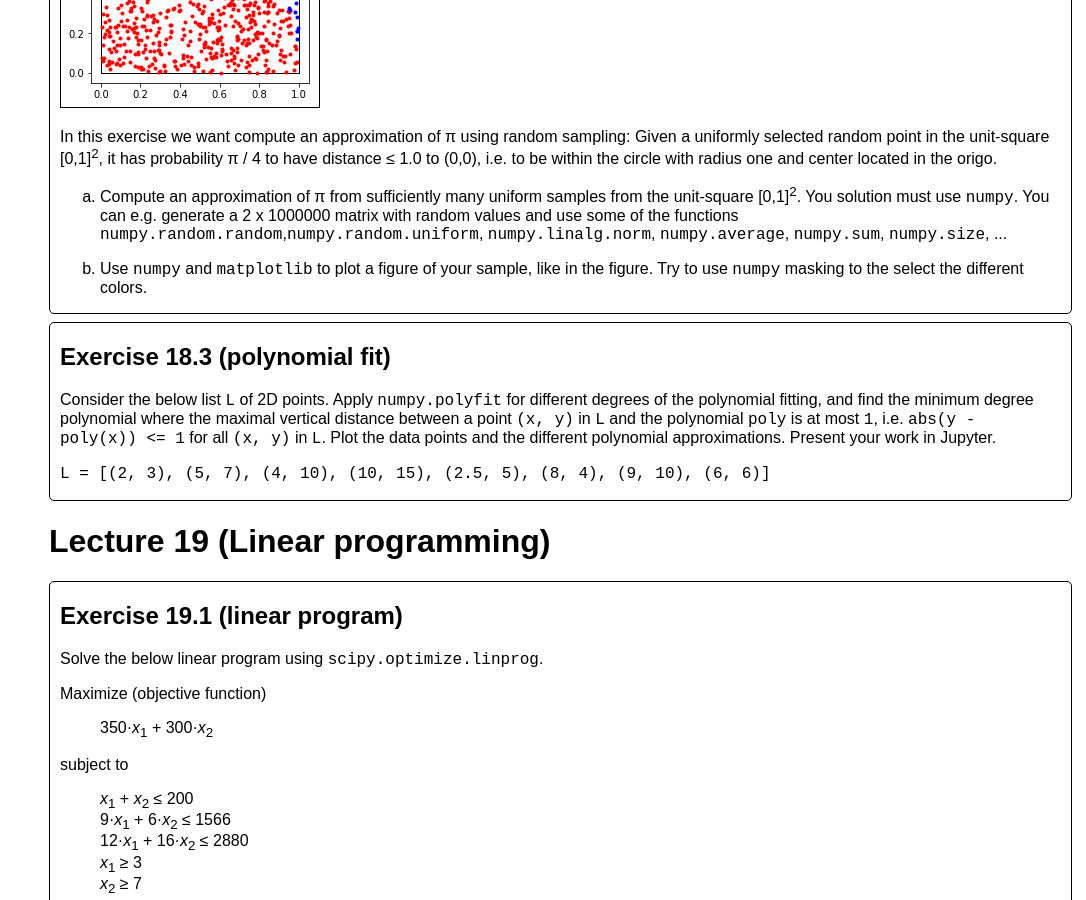
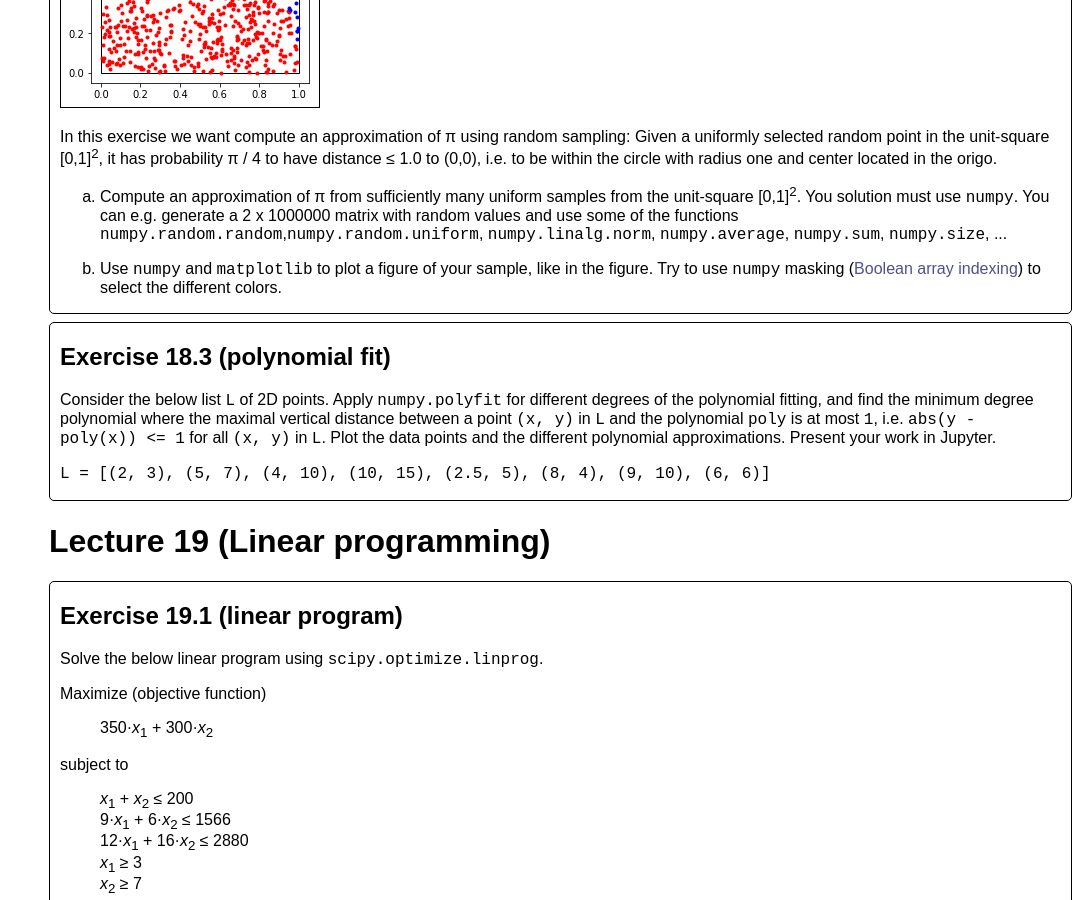
Before and after one commit to gsbrodal/gsbrodal.github.io, a Jekyll site: the page built from ipsa/exercises.html, in a window 1280 px wide and 900 px high, scrolled down 36008 px. Shown: the whole window, without its empty margins (194-1280 px from the left). Built offline with Jekyll 4.4.1, drawn with Linux system fonts in a browser that asks for light colours.

Commit message:
exercises.html

```diff
--- a/ipsa/exercises.html
+++ b/ipsa/exercises.html
@@ -1571,7 +1571,7 @@ text = re.sub(&#39;[ \n,.]&#39;, &#39;&#39;, text).lower()
 <p>Compute an approximation of π from sufficiently many uniform samples from the unit-square [0,1]<sup>2</sup>. You solution must use <code>numpy</code>. You can e.g. generate a 2 x 1000000 matrix with random values and use some of the functions <code>numpy.random.random</code>,<code>numpy.random.uniform</code>, <code>numpy.linalg.norm</code>, <code>numpy.average</code>, <code>numpy.sum</code>, <code>numpy.size</code>, ...</p>
 </li>
 <li>
-<p>Use <code>numpy</code> and <code>matplotlib</code> to plot a figure of your sample, like in the figure.  Try to use <code>numpy</code> masking to the select the different colors.</p>
+<p>Use <code>numpy</code> and <code>matplotlib</code> to plot a figure of your sample, like in the figure.  Try to use <code>numpy</code> masking (<a target="_blank" href="https://numpy.org/doc/stable/user/basics.indexing.html#boolean-array-indexing">Boolean array indexing</a>) to select the different colors.</p>
 </li>
 </ol>
 </div>
```
